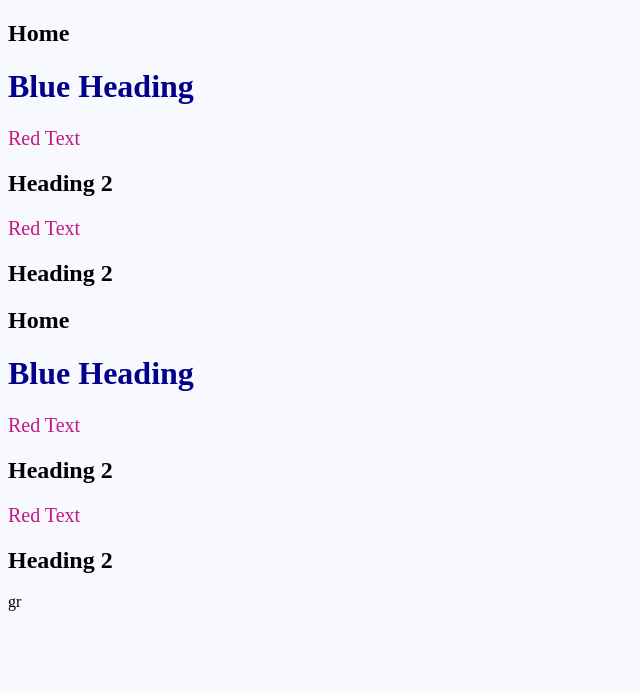
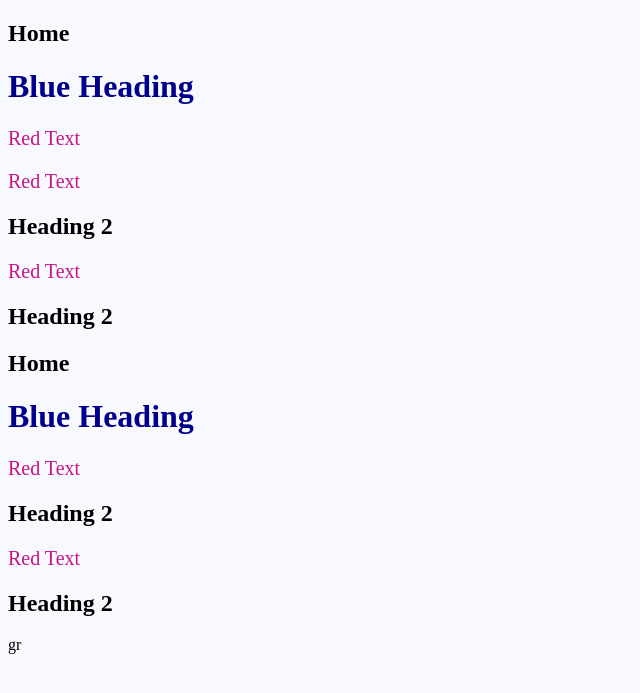
Before and after one commit to flxbot/cc_gulptest, a Jekyll site: the page test.html, which Jekyll copies as it is, in a window 1280 px wide. Shown: the top 693 px of the page, without its empty margins (0-640 px from the left). Built offline with Jekyll 4.4.1, drawn with Linux system fonts in a browser that asks for light colours.

Commit message:
Updated 'test.html' via CloudCannon

```diff
--- a/test.html
+++ b/test.html
@@ -38,6 +38,7 @@
 
 
 <p class="violet">Red Text</p>
+<p class="violet">Red Text</p>
 
 <h2 id="heading-2">Heading 2</h2>
 
```
